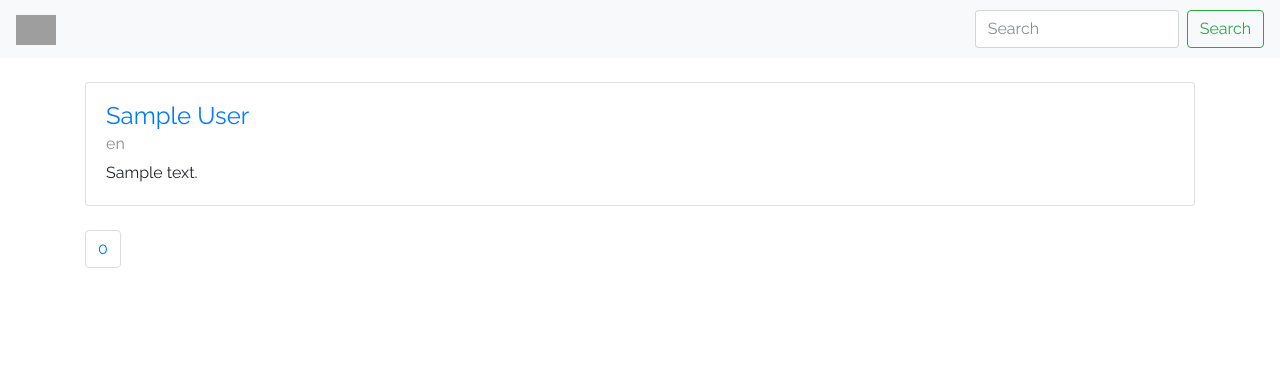
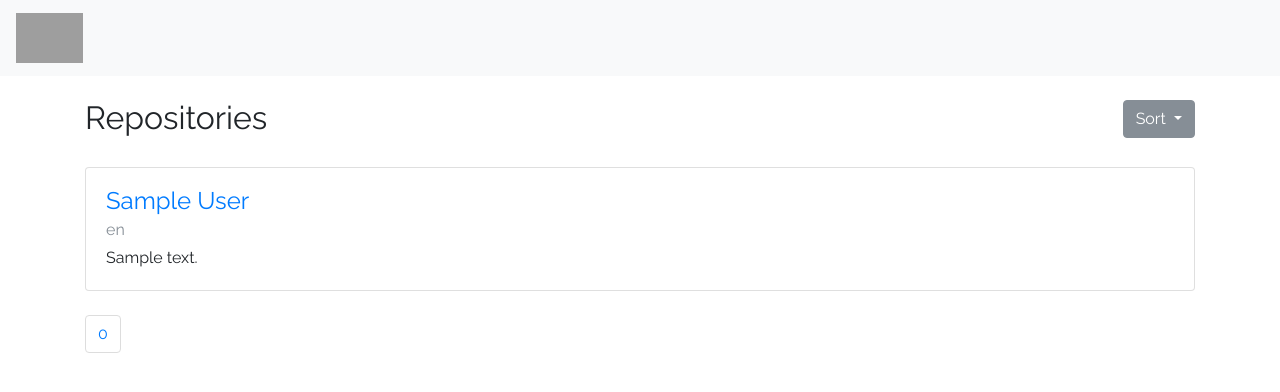
Before and after one commit to omkar-dsd/techscan, a Django app: page /repo/list/en/ in a window 1280 px wide. Shown: the top 392 px of the page. Run offline with Django 3.2, Linux system fonts and the light colour scheme; tables that the repository leaves empty hold one stand-in row (values such as "Sample post"); some libraries are stand-ins or nearby versions; grey boxes are pictures that could not be loaded.

Commit message:
Update: final push

```diff
--- a/repolist/templates/repolist/main.html
+++ b/repolist/templates/repolist/main.html
@@ -1,5 +1,22 @@
-{% extends 'techlist/header.html' %}
-{% block body %}
+{% extends 'techlist/header.html' %} {% block body %}<br>
+<div class="row">
+    <div class="col">
+        <h2>Repositories</h1></div>
+    <div class="col">
+<div class="btn-group" style="float:right;">
+  <button type="button" class="btn btn-secondary dropdown-toggle" data-toggle="dropdown" aria-haspopup="true" aria-expanded="false">
+    Sort
+  </button>
+  <div class="dropdown-menu">
+    <a class="dropdown-item" href="/repo/sort/{{lang}}?type=most-star">Most Stars</a>
+    <a class="dropdown-item" href="/repo/sort/{{lang}}?type=least-star">Least Stars</a>
+    <a class="dropdown-item" href="/repo/sort/{{lang}}?type=most-open">Most Open Issues</a>
+    <a class="dropdown-item" href="/repo/sort/{{lang}}?type=most-fork">Most Forks</a>
+    <a class="dropdown-item" href="/repo/sort/{{lang}}?type=least-fork">Least Forks</a>
+  </div>
+</div>
+</div>
+</div>
 {% for i in data %}
 <br>
 <div class="card">
--- a/repolist/urls.py
+++ b/repolist/urls.py
@@ -4,6 +4,7 @@ from . import views
 
 urlpatterns = [
     url(r'^list/(?P<language>.*)/$', views.index, name='index'),
+    url(r'^sort/(?P<language>.*)/$', views.sort_it, name='sort_it'),
     url(r'^search/$', views.search, name='search'),
 
 ]
--- a/repolist/views.py
+++ b/repolist/views.py
@@ -13,6 +13,34 @@ def search(request):
     q = request.GET.get('q')
     print (q)
     return HttpResponse(q)
+
+def sort_it(request, language):
+    s = request.GET.get('type')
+    repos_list = Repo.objects.filter(language__iexact=language)
+    if s == "most-star":
+        repos_list = repos_list.order_by('-stargazers_count')
+    elif s == "least-star":
+        repos_list = repos_list.order_by('stargazers_count')
+    elif s == "most-open":
+        repos_list = repos_list.order_by('-open_issues_count')
+    elif s == "most-fork":
+        repos_list = repos_list.order_by('-forks_count')
+    elif s == "least-fork":
+        repos_list = repos_list.order_by('forks_count')
+    paginator = Paginator(repos_list, 9)
+    page = request.GET.get('page')
+    resp = request.GET.get('json')
+    try:
+        repos = paginator.page(page)
+    except PageNotAnInteger:
+        repos = paginator.page(1)
+    except EmptyPage:
+        repos = paginator.page(paginator.num_pages)
+    if resp:
+        serializer = LanguageSerializer(repos, many=True)
+        return JsonResponse(serializer.data, safe=False)
+    else:
+        return render(request, 'repolist/main.html', {'data': repos, 'paginate' : range(paginator.num_pages), 'lang': language})
 
 @csrf_exempt
 def index(request, language):
--- a/techlist/templates/techlist/header.html
+++ b/techlist/templates/techlist/header.html
@@ -24,20 +24,11 @@
 <body>
     <nav class="navbar navbar-expand-lg navbar-light bg-light">
         <a class="navbar-brand" href="/">
-            <img src="http://mediaserver.dwpub.com/press-release/55451/CAST_grey_100_bl.jpg" height="30">
+            <img src="http://mediaserver.dwpub.com/press-release/55451/CAST_grey_100_bl.jpg" height="50">
         </a>
         <button class="navbar-toggler" type="button" data-toggle="collapse" data-target="#navbarSupportedContent" aria-controls="navbarSupportedContent" aria-expanded="false" aria-label="Toggle navigation">
     <span class="navbar-toggler-icon"></span>
   </button>
-
-        <div class="collapse navbar-collapse" id="navbarSupportedContent">
-            <ul class="navbar-nav mr-auto">
-            </ul>
-            <form class="form-inline my-2 my-lg-0">
-                <input class="form-control mr-sm-2" type="text" placeholder="Search" aria-label="Search">
-                <button class="btn btn-outline-success my-2 my-sm-0" type="submit">Search</button>
-            </form>
-        </div>
     </nav>
     <div class="container">
         {% block body %} {% endblock %}
--- a/userlist/urls.py
+++ b/userlist/urls.py
@@ -3,5 +3,5 @@ from django.conf.urls import url
 from . import views
 
 urlpatterns = [
-    url(r'^(?P<login>[a-zA-Z0-9_-]{3,15})/', views.index, name='index'),
+    url(r'^(?P<login>[a-zA-Z0-9_-]{3,30})/', views.index, name='index'),
 ]
```
